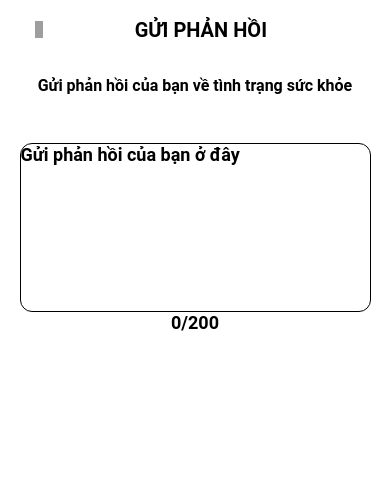
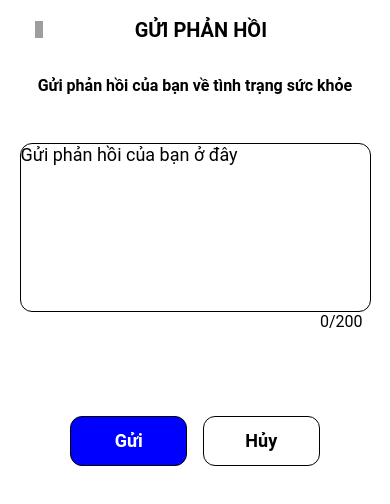
Before and after one commit to V-d-H/doan, a React Native app: screen /Feedback in a window 390 px wide. Shown: the top 504 px of the page. Built offline with nearby package versions, Linux system fonts and the light colour scheme; grey boxes are pictures that could not be loaded.

Commit message:
first commit

```diff
--- a/Screen/FeedbackScreen.js
+++ b/Screen/FeedbackScreen.js
@@ -7,6 +7,7 @@ import {
   Dimensions,
   Image,
   TextInput,
+  Alert,
 } from 'react-native';
 import RowBack from '../CustomComponent/RowBack';
 
@@ -20,6 +21,9 @@ export default function FeedbackScreen({navigation}) {
     });
     return unsubscribe;
   }, [navigation]);
+  const AlertNofication = () => {
+    Alert.alert('Gửi phản hồi thành công!');
+  };
   return (
     <View style={styles.container}>
       <RowBack
@@ -43,12 +47,33 @@ export default function FeedbackScreen({navigation}) {
       <Text
         style={{
           fontFamily: 'Roboto',
-          fontSize: 18,
-          fontWeight: 'bold',
+          fontSize: 16,
           color: 'black',
+
+          marginLeft: (width * 75) / 100,
         }}>
         {text.length}/200
       </Text>
+      <View style={{flexDirection: 'row'}}>
+        <Pressable
+          style={({pressed}) => [
+            {
+              backgroundColor: pressed ? '#B0C4DE' : 'blue',
+            },
+            styles.pressablePress,
+          ]}>
+          <Text style={[{color: 'white'}, styles.textInPressable]}>Gửi</Text>
+        </Pressable>
+        <Pressable
+          style={({pressed}) => [
+            {
+              backgroundColor: pressed ? '#B0C4DE' : 'white',
+            },
+            styles.pressablePress,
+          ]}>
+          <Text style={[{color: 'black'}, styles.textInPressable]}>Hủy</Text>
+        </Pressable>
+      </View>
     </View>
   );
 }
@@ -67,7 +92,22 @@ const styles = StyleSheet.create({
     marginTop: (height * 5) / 100,
     fontFamily: 'Roboto',
     fontSize: 18,
-    fontWeight: 'bold',
     color: 'black',
   },
+  pressablePress: {
+    borderWidth: 1,
+    borderColor: 'black',
+    borderRadius: 12,
+    width: (width * 30) / 100,
+    height: (height * 6) / 100,
+    alignItems: 'center',
+    justifyContent: 'center',
+    marginTop: (height * 10) / 100,
+    marginHorizontal: (width * 2) / 100,
+  },
+  textInPressable: {
+    fontFamily: 'Roboto',
+    fontSize: 18,
+    fontWeight: 'bold',
+  },
 });
--- a/Screen/LoginScreen.js
+++ b/Screen/LoginScreen.js
@@ -77,7 +77,7 @@ export default function LoginScreen({navigation}) {
       <Pressable
         style={({pressed}) => [
           {
-            backgroundColor: pressed ? 'red' : 'blue',
+            backgroundColor: pressed ? '#B0C4DE' : 'blue',
           },
           styles.pressablePress,
         ]}
--- a/Screen/ProfileScreen.js
+++ b/Screen/ProfileScreen.js
@@ -29,7 +29,7 @@ const {width, height} = Dimensions.get('window');
 
 export default function ProfileScreen({navigation}) {
   const {namepatient, cmnd, namecarer, address, numberphone} = useSelector(
-    state => state.profile,
+    state => state.userReducer,
   );
   const dispatch = useDispatch();
 
--- a/Screen/SettingScreen.js
+++ b/Screen/SettingScreen.js
@@ -14,14 +14,20 @@ const changePasswordIcon = require('../Image/changePassword.png');
 const logoutIcon = require('../Image/Logout.png');
 
 export default function SettingScreen({navigation}) {
-  const {namepatient} = useSelector(state => state.profile);
+  const {namepatient} = useSelector(state => state.userReducer);
   return (
     <View style={styles.container}>
       <View style={styles.viewText}>
         <Text style={styles.textTitle}>TÀI KHOẢN CỦA BẠN</Text>
       </View>
       <Image source={avt} style={styles.avtImageStyle} />
-      <View style={{marginBottom: (height * 3) / 100}}>
+      <View
+        style={{
+          marginBottom: (height * 3) / 100,
+          width: (width * 80) / 100,
+          height: (height * 7) / 100,
+          alignItems: 'center',
+        }}>
         <Text style={styles.personalStyle}>{namepatient}</Text>
         <Text style={styles.personalStyle}>ID : 19446401</Text>
       </View>
```
